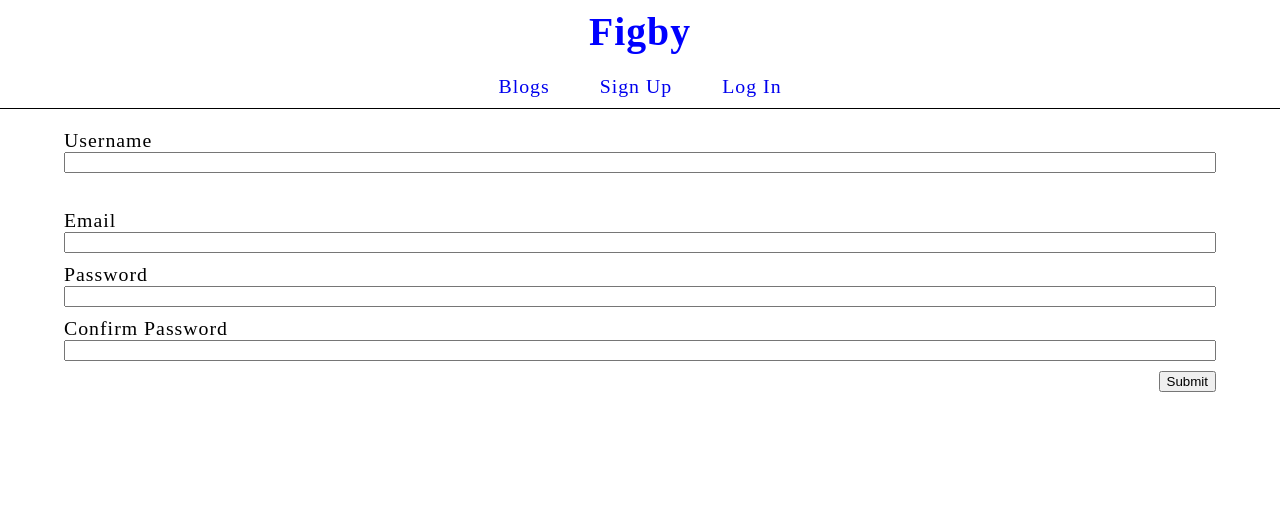
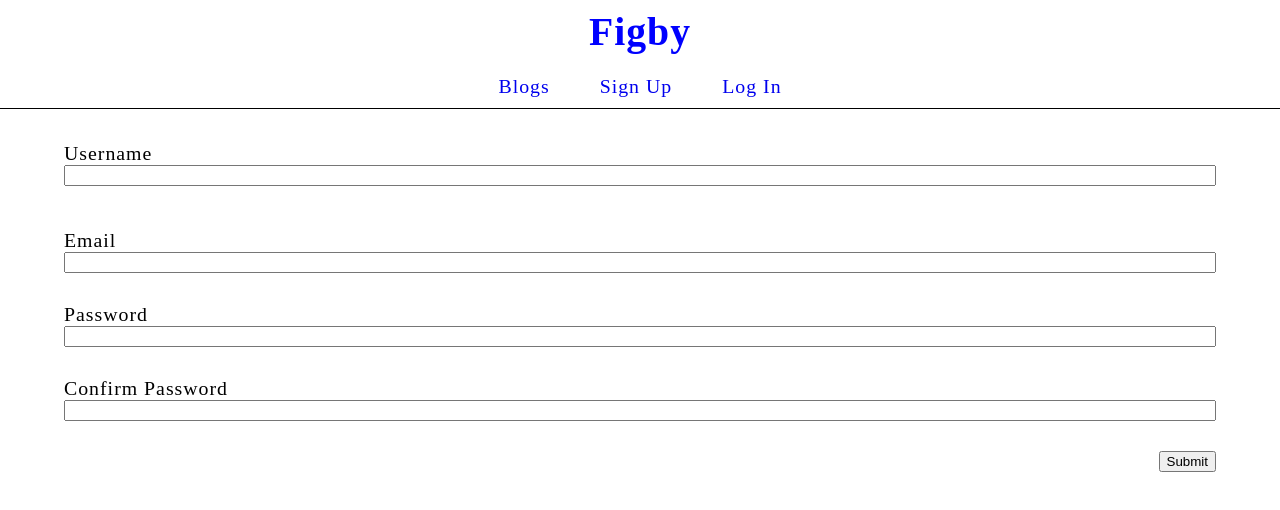
Before and after one commit to Figby222/blog, a React (Vite) app: page /sign-up in a window 1280 px wide. Shown: the top 510 px of the page. Built offline with nearby package versions, Linux system fonts and the light colour scheme.

Commit message:
Make grid from form

```diff
--- a/src/styles/SignUpPage.css
+++ b/src/styles/SignUpPage.css
@@ -2,3 +2,9 @@ label {
     display: grid;
     grid-template-rows: repeat(3, auto);
 }
+
+form {
+    grid-template-rows: repeat(auto, auto);
+    gap: 30px;
+    align-items: center;
+}
```
